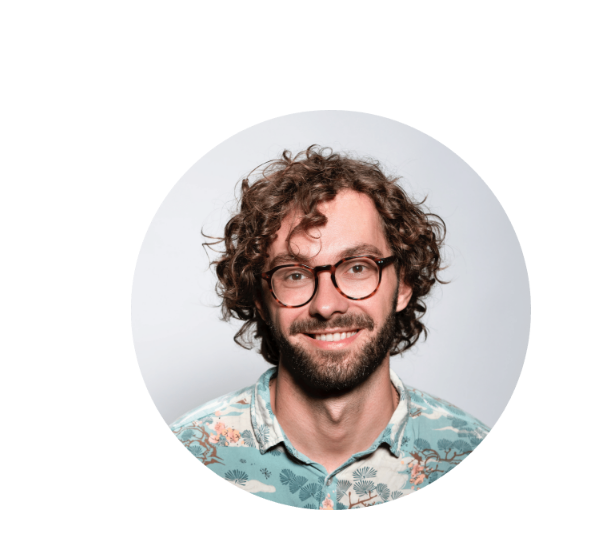
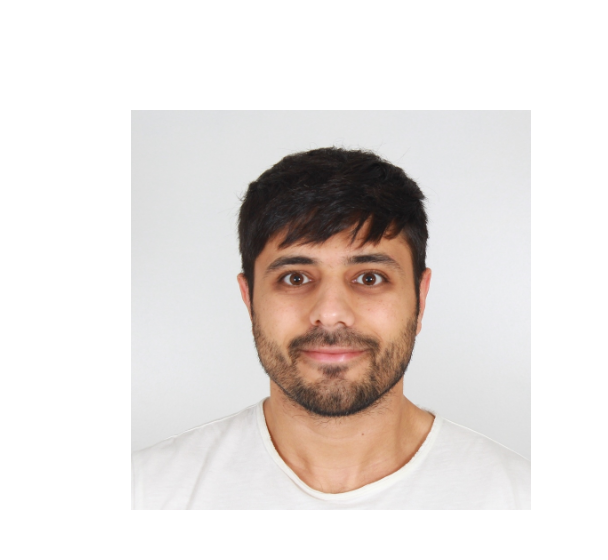
Before and after one commit to ErhanBatu/Portfolio, a plain HTML site: page index.html in a window 1280 px wide. Shown: the part 174-734 px from the top of the page, 129-737 px from the left. Drawn offline with Linux system fonts and the light colour scheme.

Commit message:
Photo changed

```diff
--- a/index.html
+++ b/index.html
@@ -38,7 +38,7 @@
     </nav>
     <section id="profile">
         <div class="section__pic-container">
-            <img src="./assets/profile-pic.png" alt="John Doe profile picture">
+            <img src="./assets/Batu.jpg" alt="John Doe profile picture">
         </div>
         <div class="section__text">
             <p class="section__text__p1">Hello, I'm</p>
```
